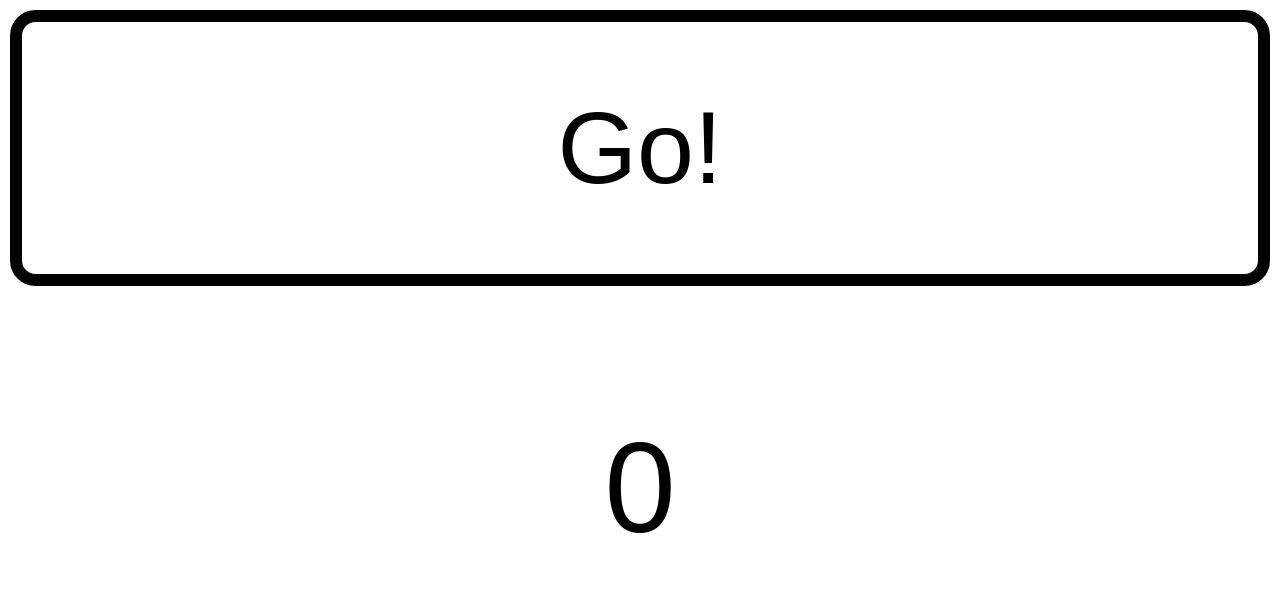
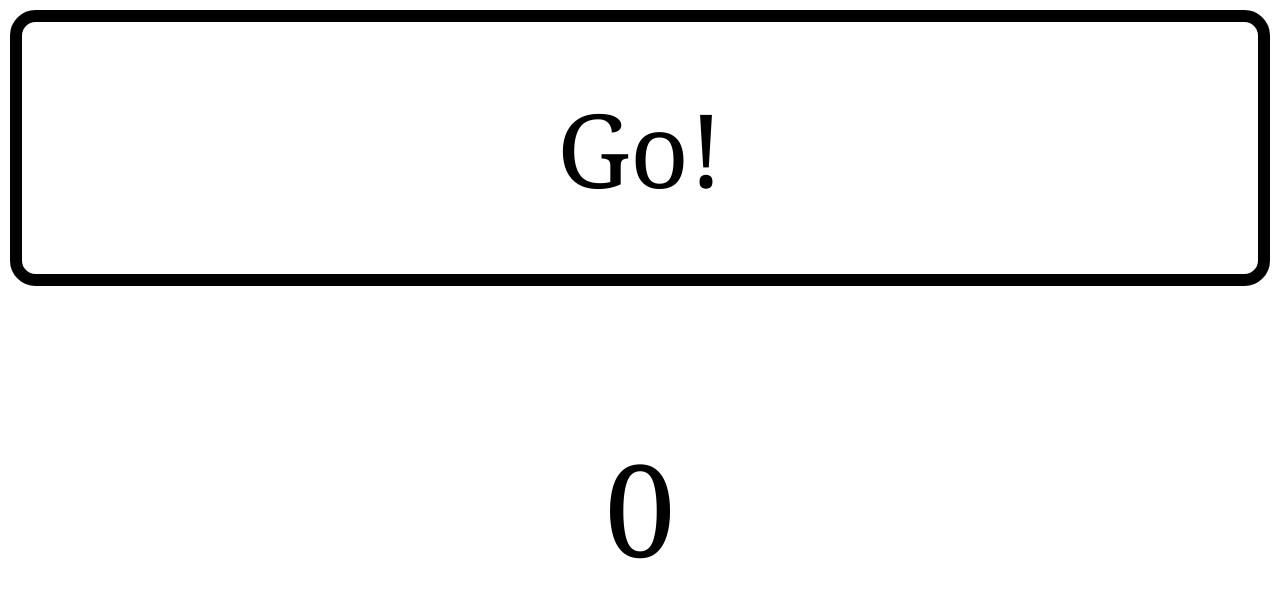
Before and after one commit to bvisness/wordfight, a plain HTML site: page index.html in a window 1280 px wide. Drawn offline with Linux system fonts and the light colour scheme.

Commit message:
Switch to serif font

```diff
--- a/style.css
+++ b/style.css
@@ -5,7 +5,7 @@
 body {
 	margin: 0;
 	padding: 0;
-	font-family: Arial Rounded MT Bold, sans-serif;
+	font-family: Georgia, serif;
 }
 
 .container {
```
